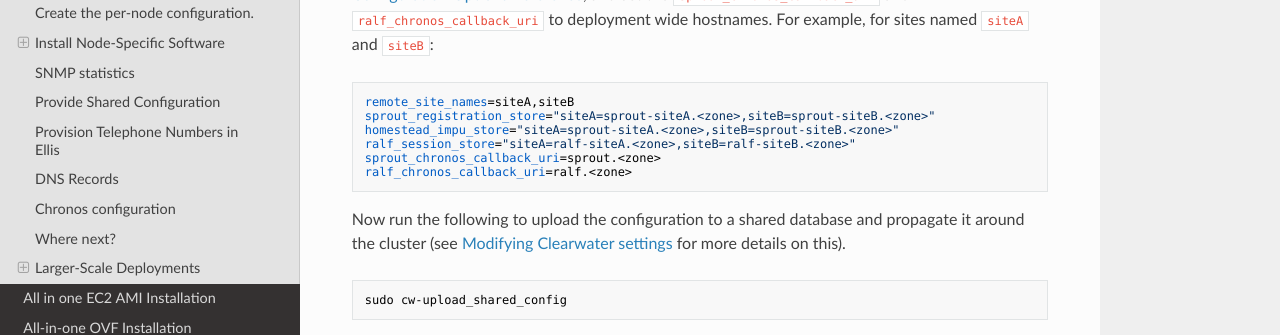
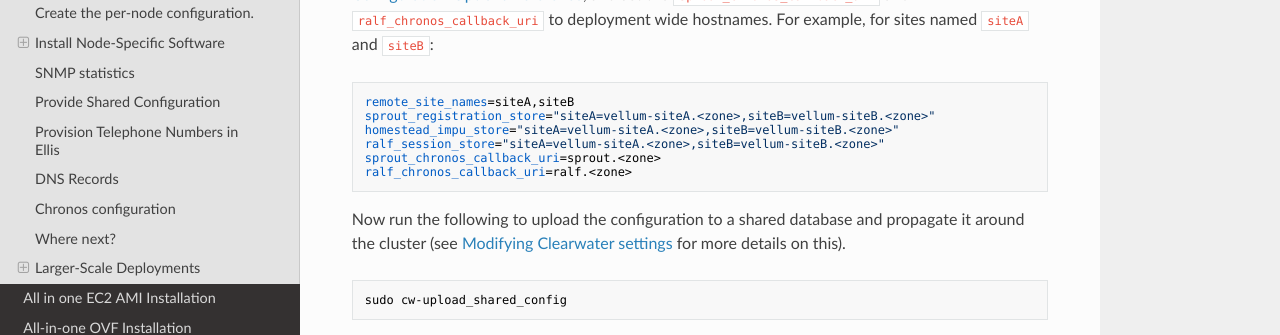
Before and after one commit to Metaswitch/clearwater-readthedocs, an MkDocs documentation site: the page built from docs/Manual_Install.md, in a window 1280 px wide and 900 px high, scrolled down 5451 px. Shown: the part 151-486 px from the top of the window. Built offline with MkDocs 1.6.1, drawn with Linux system fonts in a browser that asks for light colours; nearby versions of some CDN libraries; old or Windows-style settings are respelled for this version of MkDocs.

Commit message:
Code review markups

```diff
--- a/docs/Manual_Install.md
+++ b/docs/Manual_Install.md
@@ -192,9 +192,9 @@ See the [Chef instructions](Installing_a_Chef_workstation.md#add-deployment-spec
 If you are creating a [geographically redundant deployment](Geographic_redundancy.md), some of the options require information about all sites to be specified. You need to set the `remote_site_names` configuration option to include the `local_site_name` of each site, replace the `sprout_registration_store`, `homestead_impu_store` and `ralf_session_store` with the values as described in [Clearwater Configuration Options Reference](Clearwater_Configuration_Options_Reference.md), and set the `sprout_chronos_callback_uri` and `ralf_chronos_callback_uri` to deployment wide hostnames. For example, for sites named `siteA` and `siteB`:
 
     remote_site_names=siteA,siteB
-    sprout_registration_store="siteA=sprout-siteA.<zone>,siteB=sprout-siteB.<zone>"
-    homestead_impu_store="siteA=sprout-siteA.<zone>,siteB=sprout-siteB.<zone>"
-    ralf_session_store="siteA=ralf-siteA.<zone>,siteB=ralf-siteB.<zone>"
+    sprout_registration_store="siteA=vellum-siteA.<zone>,siteB=vellum-siteB.<zone>"
+    homestead_impu_store="siteA=vellum-siteA.<zone>,siteB=vellum-siteB.<zone>"
+    ralf_session_store="siteA=vellum-siteA.<zone>,siteB=vellum-siteB.<zone>"
     sprout_chronos_callback_uri=sprout.<zone>
     ralf_chronos_callback_uri=ralf.<zone>
 
```
Also changed, not shown: docs/Clearwater_Architecture.md (+1 -1 lines).
